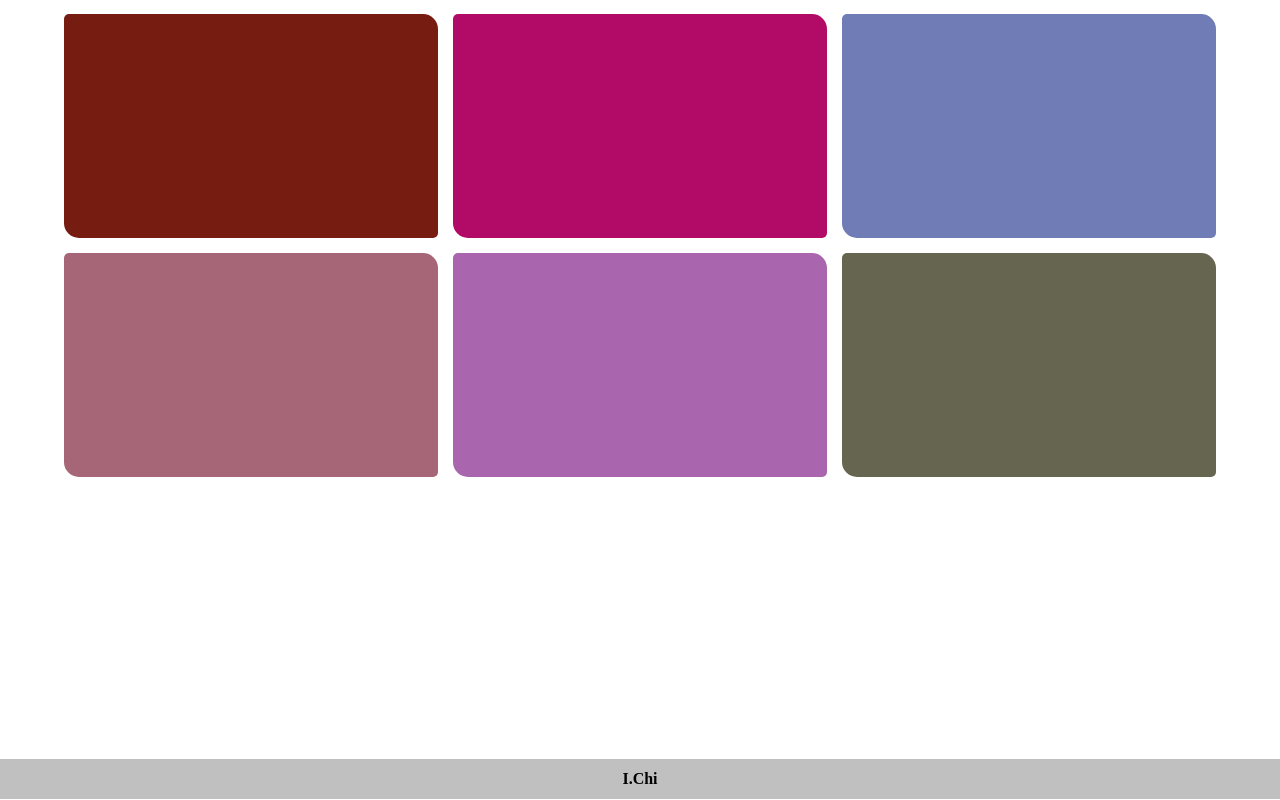
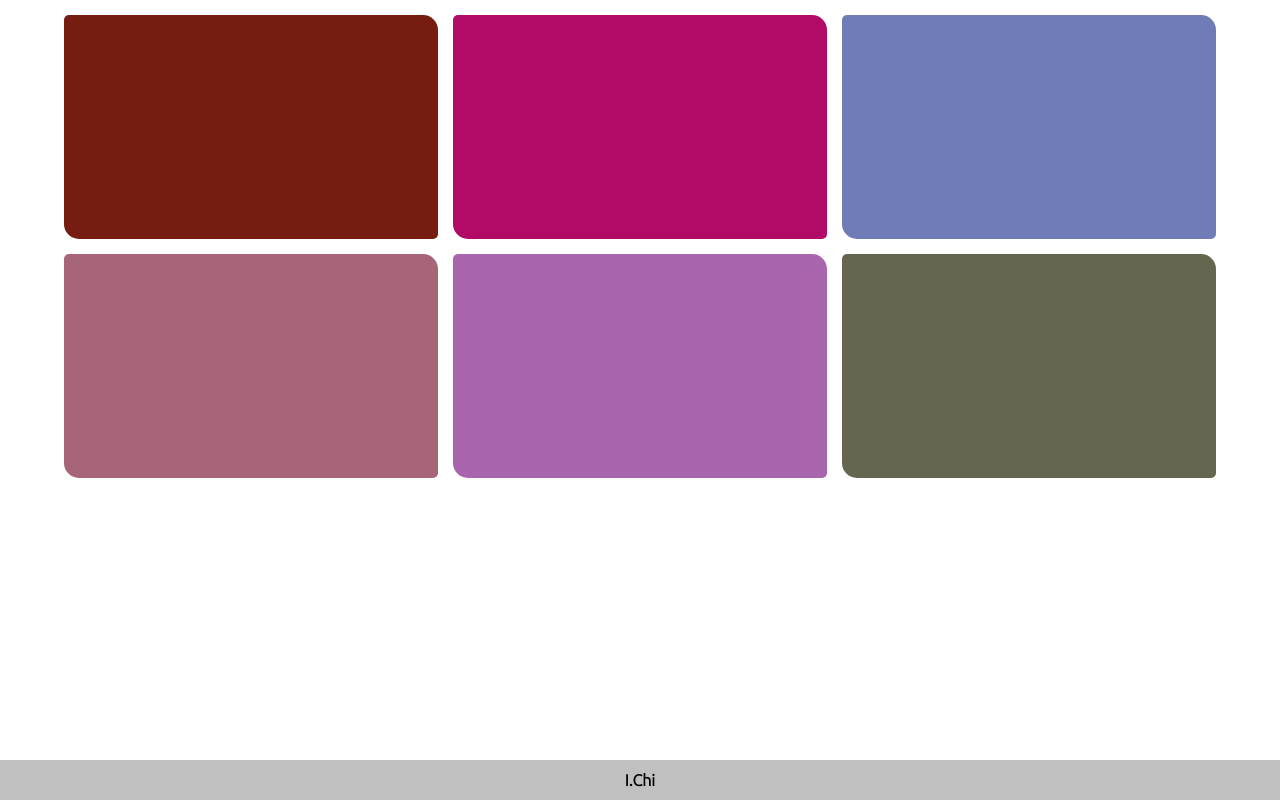
Before and after one commit to mikechibuzor/ColorGame1, a plain HTML site: page index.html in a window 1280 px wide. Shown: the part 344-1144 px from the top of the page. Drawn offline with Linux system fonts and the light colour scheme.

Commit message:
Applied google font

```diff
--- a/index.html
+++ b/index.html
@@ -5,6 +5,7 @@
     <meta name="viewport" content="width=device-width, initial-scale=1.0">
     <meta http-equiv="X-UA-Compatible" content="ie=edge">
     <title>Color Game</title>
+    <link href="https://fonts.googleapis.com/css2?family=Ubuntu:wght@300&display=swap" rel="stylesheet">
     <link href="style.css" type="text/css" rel="stylesheet" />
 </head>
 <body>
--- a/style.css
+++ b/style.css
@@ -1,6 +1,7 @@
 *{
     padding: 0;
     margin: 0;
+    font-family: 'Ubuntu', sans-serif;
     box-sizing: border-box;
 }
 body{
@@ -257,7 +258,7 @@ p.inactive{
     display: flex;
     align-items: center;
     justify-content: center;
-    margin-top: 3.3em;
+    margin-top: 0.3rem;
 }
 
 /*for Responsive Web Design*/
```
